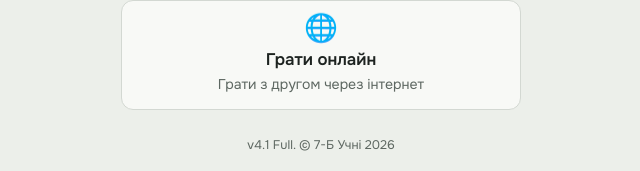
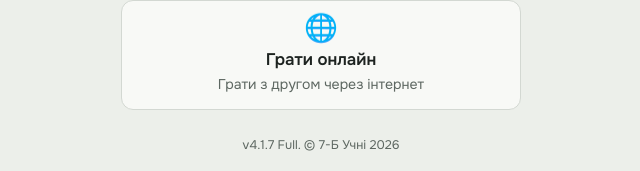
Before and after one commit to pervisni-shahi/pervisni-shahi.github.io, a plain HTML site: page index.html in a window 1280 px wide. Shown: the part 937-1108 px from the top of the page, 319-959 px from the left. Drawn offline with Linux system fonts and the light colour scheme.

Commit message:
Update index.html

```diff
--- a/index.html
+++ b/index.html
@@ -381,7 +381,7 @@ body.online .tool[onclick^="undoMove"],body.online .tool[onclick^="showHint"],bo
 </div>
 
 </div>
-<footer class="site-foot">v4.1 Full. © 7-Б Учні 2026</footer>
+<footer class="site-foot">v4.1.7 Full. © 7-Б Учні 2026</footer>
 
 <!-- RESULT overlay -->
 <div id="ov-result" class="ov">
```
